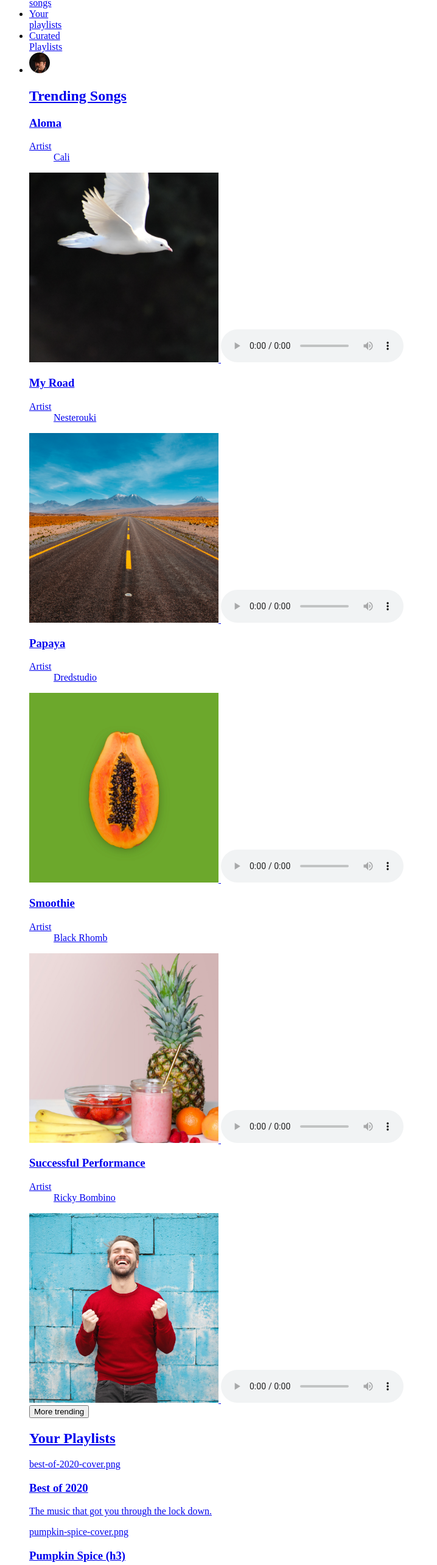
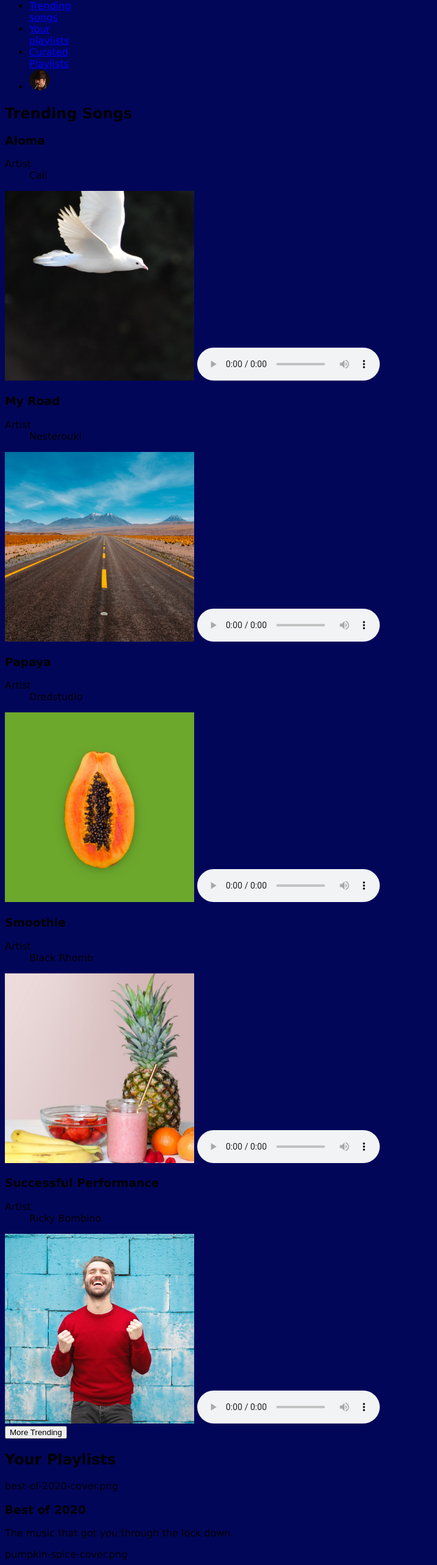
Before and after one commit to nffraire/streamingmedia, a plain HTML site: page index.html in a window 1280 px wide. Shown: the part 154-2720 px from the top of the page at 61% size, without its empty margins (0-718 px from the left). Drawn offline with Linux system fonts and the light colour scheme; files whose address does not match are found by name.

Commit message:
streaming media update
update html

```diff
--- a/css/styles.css
+++ b/css/styles.css
@@ -0,0 +1,18 @@
+* {
+    outline: none;
+    box-sizing: border-box;
+}
+
+html {
+    box-sizing: border-box;
+    background-color: #020659;
+}
+
+img {
+    max-width: 100%;
+}
+
+body {
+    font-family: Verdana, Geneva, Tahoma, sans-serif;
+    margin: 0, auto;
+}
--- a/index.html
+++ b/index.html
@@ -11,20 +11,22 @@
     <header>
         <h1>Smooth Jazz</h1>
         <p> This station is dedicated to the soothing sounds of smooth jazz. This genre of commercially oriented crossover jazz became dominant in the 1980s and early 1990s.</p>
-    </header>
         <nav>
           <ul>
             <li><a href="home">MuzakMaker</a></li>
-        <li><a href="trending">Trending <br />songs</a></li>
-        <li><a href="playlists">Your <br />playlists</a></li>
-        <li><a href="curated">Curated <br />Playlists</a></li>
-        <li><a href="user"><img src="images/Duke-silver.png" alt="user profile picture></a></li>
+            <li><a href="trending">Trending<br>songs</a></li>
+            <li><a href="playlists">Your<br>playlists</a></li>
+            <li><a href="curated">Curated<br>Playlists</a></li>
+            <li><a href="user"><img src="images/Duke-silver.png" alt="user profile picture"></a></li>
           </ul>
         </nav>
+    </header>
     <main>
-      <section id="trending">
+      <!--Trending Songs Section -->
+      <section>
+        <div>
         <h2>Trending Songs</h2>
-        <div class="scroll">
+        </div>
           <section>
             <div>
               <h3>Aloma</h3>
@@ -100,28 +102,40 @@
             Your browser does support the <code>audio</code> element.
           </audio>
         </section>
-            <button>More trending</button>
-      </article>
-      <article>
+      </section>
+      <button>More Trending</button>
+       <!--Your Playlists Section -->
+      <section>
         <h2>Your Playlists</h2>
+        <div>
         best-of-2020-cover.png
        <h3>Best of 2020</h3>
         <p>The music that got you through the lock down.</p>
+        </div>
+        <div>
          pumpkin-spice-cover.png
-        <h3>Pumpkin Spice (h3)</h3>
+        <h3>Pumpkin Spice</h3>
          <p>Creamy and spicy, just like your favorite autumnal latte.</p>
+        </div>
+        <div>
         quiet-storm-cover.png
         <h3>Quiet Storm</h3>
          <p>Slow tempos and relaxed rhythms.</p>
+        </div>
+        <div>
          smooth-jazz-cover.png
         <h3>Smooth Jazz</h3>
           <p>The pioneers of smooth jazz.</p>
+        </div>
+        <div>
           smooth-study-cover.png
          <h3>Smooth Study</h3>
            <p>Background music to keep you going while you study.</p>
+        </div>
            <button>All your playlists</button>
-      </article>
-      <article>
+      </section>
+      <section>
+           <!--Curated Playlists Section -->
         <h2>Curated Playlists</h2>
         boozy-brunch-cover.png
          <h3>Boozy Brunch</h3>
@@ -138,9 +152,8 @@
           smooth-saxophone-cover.png
          <h3>Jazz Saxophone</h3>
           <p>The greatest collection of your sax favorites.</p>
-          <button>All your playlists</button>
-      </article>
+          <button>More curated</button>
+      </section>
     </main>
   </body>
-
-    <footer>2022 Smooth Jazz </footer>
+<footer>2022 Smooth Jazz</footer>
```
Lines whose indentation alone changed are shown as unchanged.
